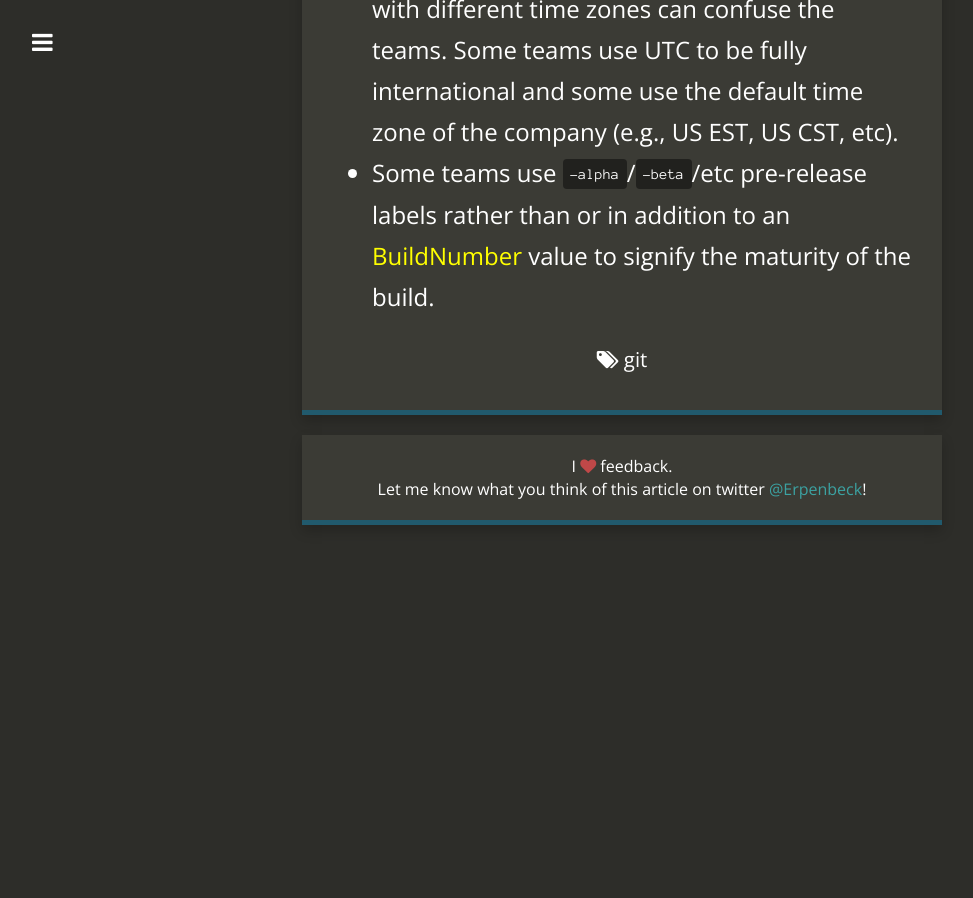
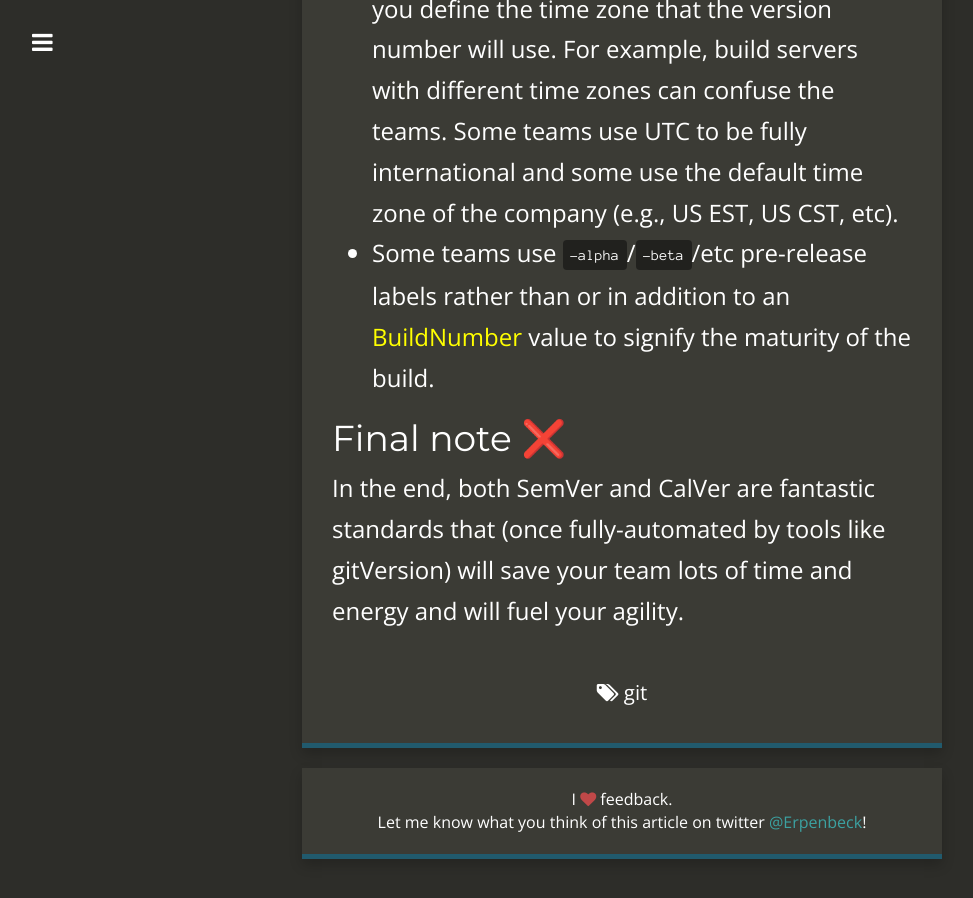
Before and after one commit to GitMje/gitmje.github.io, a Jekyll site: the page built from _posts/2021-12-16-git-version-numbering.md, in a window 1280 px wide and 900 px high, scrolled down 5128 px. Shown: the whole window, without its empty margins (18-991 px from the left). Built offline with Jekyll 4.4.1, drawn with Linux system fonts in a browser that asks for light colours; nearby versions of some CDN libraries; before the commit the page ends 5694 px from its top, so only the background shows below that; some of the changed text lies outside the part shown.

Commit message:
Add final word section

```diff
--- a/_posts/2021-12-16-git-version-numbering.md
+++ b/_posts/2021-12-16-git-version-numbering.md
@@ -42,7 +42,9 @@ We tried this approach and started with 13.8.1.1 (meaning the first build on Aug
 
 A similar approach that has become popular is called CalVer. Here's a good [comparison between SemVer and CalVer](https://mikestaszel.com/2021/04/03/semver-vs-calver-and-why-i-use-both/).
 
-In 2019, I worked at a company and they liked this approach, but their current software was on `8.x.x`. They thought that decrementing that value to anything less than 8 or incrementing to it 19 or 2019 would confuse the customer, so the `YY`/`YYYY` approach was out. So I offered two solutions, either go with `9.x.x` (meaning that you always subtract the current year by 2010), or stay with `8.x.x` and always subtract by 2011. They went with the 2011 approach to keep the continuity of the <span style="color:royalblue">Major</span> number. It worked nicely, but didn't help much with the "when was it built" question as it wasn't as intuitive to subtract by an arbitrary number.
+In 2019, I worked at a company and they liked this approach, but their current software was on `8.x.x`. They thought that decrementing that value to anything less than 8 or incrementing to it 19 or 2019 would confuse the customer, so the `YY`/`YYYY` approach was out.
+
+So I offered two solutions, either go with `9.x.x` (meaning that you always subtract the current year by 2010), or stay with `8.x.x` and always subtract by 2011. They went with the 2011 approach to keep the continuity of the <span style="color:royalblue">Major</span> number. It worked nicely, but didn't help much with the "when was it built" question as it wasn't as intuitive to subtract by an arbitrary number.
 
 ## Side Notes 📝
 
@@ -50,3 +52,7 @@ In 2019, I worked at a company and they liked this approach, but their current s
 - Many engineers assume that version numbers for packages (like npm and NuGet) should be stamped with the same numbers as the main release.  This is not the case.  Every pipeline should use their own version numbers.  If this is confusing to the customer, it's fine to create a manifest of which package versions go in to build a specific customer version of the code (and sometime marketing customer version numbers can differ from the pipeline numbers, which is fine although not as efficient).
 - With the date stamp CalVer approach, a common gotcha is that you need to ensure that you define the time zone that the version number will use. For example, build servers with different time zones can confuse the teams.  Some teams use UTC to be fully international and some use the default time zone of the company (e.g., US EST, US CST, etc).
 - Some teams use `-alpha`/`-beta`/etc pre-release labels rather than or in addition to an <span style="color:yellow">BuildNumber</span> value to signify the maturity of the build.
+
+## Final note ❌
+
+In the end, both SemVer and CalVer are fantastic standards that (once fully-automated by tools like gitVersion) will save your team lots of time and energy and will fuel your agility.
```
